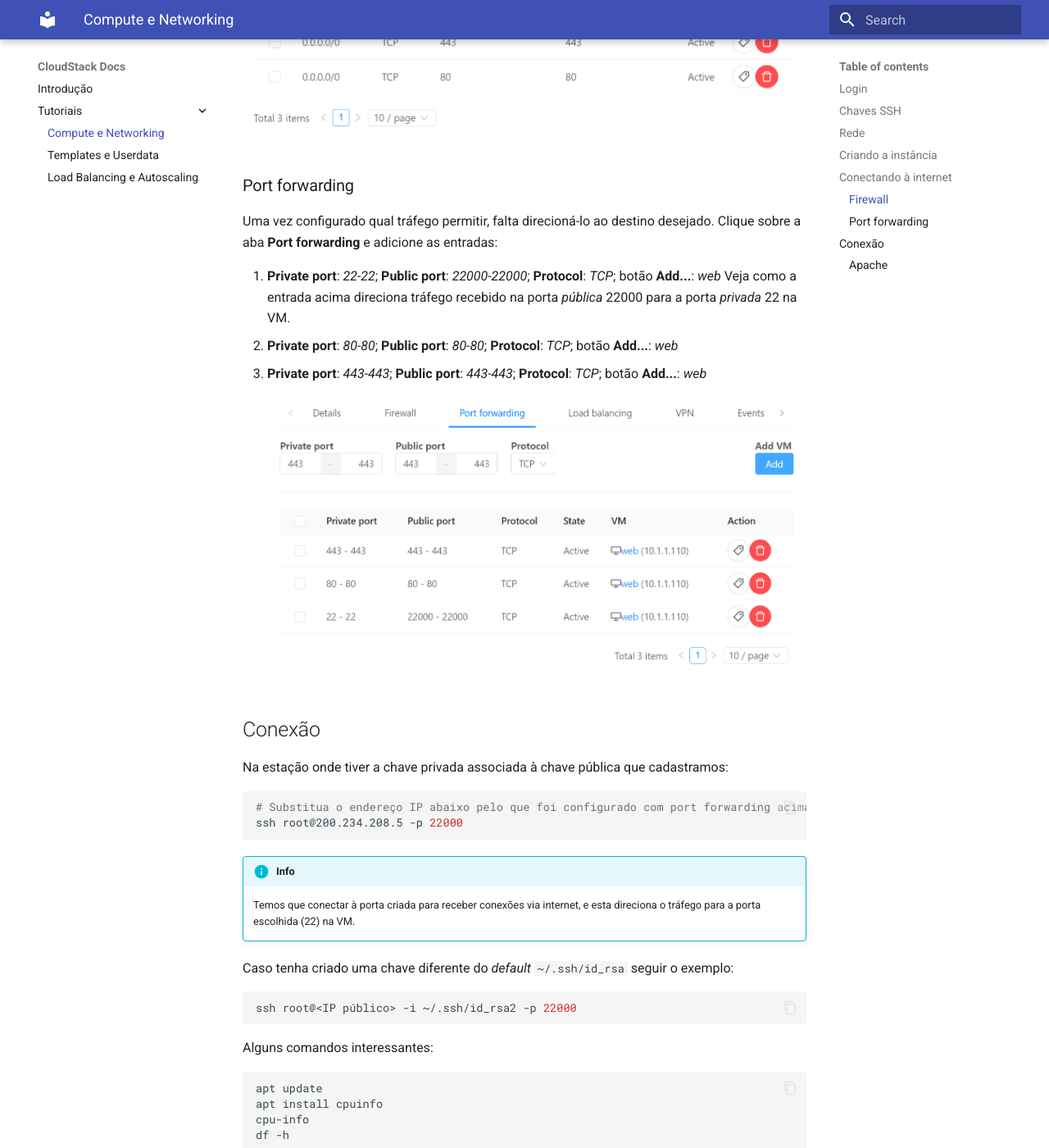
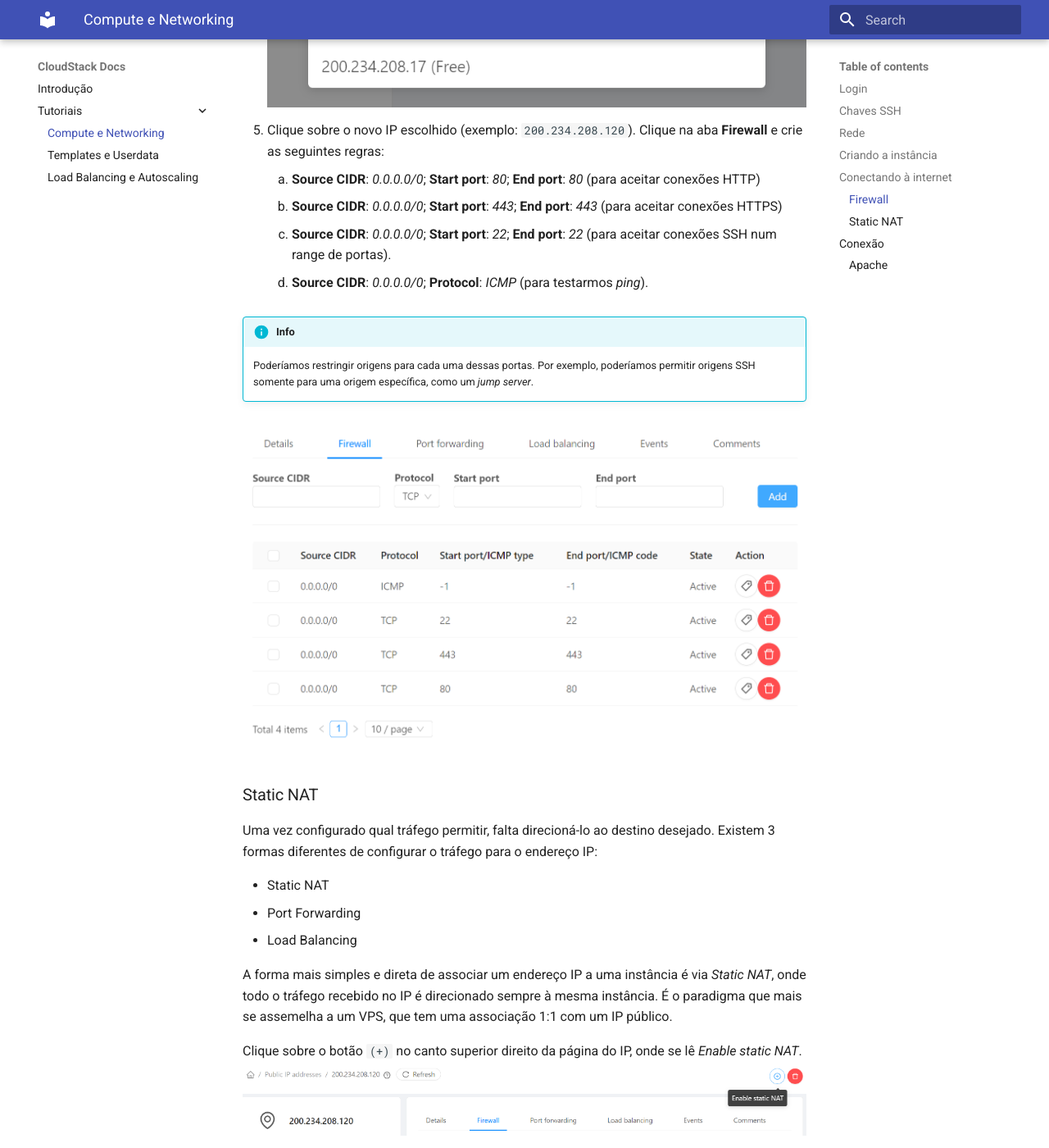
Before and after one commit to gmautner/cloudstack-docs, an MkDocs documentation site: the page built from docs/tutoriais/compute.md, in a window 1280 px wide and 1400 px high, scrolled down 5247 px. Shown: the whole window at 82% size. Built offline with MkDocs 1.6.1 and Material for MkDocs 9.7.7, drawn with Linux system fonts in a browser that asks for light colours; some of the changed text lies outside the part shown.

Commit message:
static nat

````diff
--- a/docs/tutoriais/compute.md
+++ b/docs/tutoriais/compute.md
@@ -69,42 +69,53 @@
 ![Egress rules](egress.png)
 3. Na aba __Public IP addresses__ vemos que já há um primeiro IP associado e marcado como _source-nat_. Isto indica que tráfego originado de dentro da rede para a internet terá este IP como origem.
 ![Public IP addresses](public-ip.png)
-4. Este mesmo IP pode ser usado também para filtrar e direcionar tráfego oruindo da internet. Clique sobre ele.
-5. Iremos para outra página com detalhes sobre o IP escolhido. Clique na aba __Firewall__ e crie 3 regras de firewall:
+4. No menu à esquerda acesse __Networks__, __Guest networks__, _minha-rede_, __Public IP addresses__ e clique __+ Acquire new IP__. Escolha qualquer IP livre.
+![Acquire new IP](acquire-ip.png)
+5. Clique sobre o novo IP escolhido (exemplo: `200.234.208.120`). Clique na aba __Firewall__ e crie as seguintes regras:
     1. __Source CIDR__: _0.0.0.0/0_; __Start port__: _80_; __End port__: _80_ (para aceitar conexões HTTP)
     2. __Source CIDR__: _0.0.0.0/0_; __Start port__: _443_; __End port__: _443_ (para aceitar conexões HTTPS)
-    3. __Source CIDR__: _0.0.0.0/0_; __Start port__: _22000_; __End port__: _22099_ (para aceitar conexões SSH num range de portas).
+    3. __Source CIDR__: _0.0.0.0/0_; __Start port__: _22_; __End port__: _22_ (para aceitar conexões SSH num range de portas).
+    4. __Source CIDR__: _0.0.0.0/0_; __Protocol__: _ICMP_ (para testarmos _ping_).
 
 !!! info
     Poderíamos restringir origens para cada uma dessas portas. Por exemplo, poderíamos permitir origens SSH somente para uma origem específica, como um _jump server_.
 ![Firewall](firewall.png)
 
-### Port forwarding
+### Static NAT
 
-Uma vez configurado qual tráfego permitir, falta direcioná-lo ao destino desejado. Clique sobre a aba __Port forwarding__ e adicione as entradas:
+Uma vez configurado qual tráfego permitir, falta direcioná-lo ao destino desejado. Existem 3 formas diferentes de configurar o tráfego para o endereço IP:
 
-1. __Private port__: _22-22_; __Public port__: _22000-22000_; __Protocol__: _TCP_; botão __Add...__: _web_
-Veja como a entrada acima direciona tráfego recebido na porta _pública_ 22000 para a porta _privada_ 22 na VM.
-1. __Private port__: _80-80_; __Public port__: _80-80_; __Protocol__: _TCP_; botão __Add...__: _web_
-1. __Private port__: _443-443_; __Public port__: _443-443_; __Protocol__: _TCP_; botão __Add...__: _web_
-![Forwarding](forwarding.png)
+- Static NAT
+- Port Forwarding
+- Load Balancing
+
+A forma mais simples e direta de associar um endereço IP a uma instância é via _Static NAT_, onde todo o tráfego recebido no IP é direcionado sempre à mesma instância. É o paradigma que mais se assemelha a um VPS, que tem uma associação 1:1 com um IP público.
+
+Clique sobre o botão `(+)` no canto superior direito da página do IP, onde se lê _Enable static NAT_.
+![Enable Static NAT](enable-static-nat.png)
+
+Em seguida escolha como destino a instância _web_ que criamos.
+![Static NAT](static-nat.png)
 
 ## Conexão
+
+Uma vez que habilitamos _ICMP_ para o IP, podemos testar o _ping_:
+
+```bash
+ping 200.234.208.120 # substitua pelo IP que escolheu acima
+```
 
 Na estação onde tiver a chave privada associada à chave pública que cadastramos:
 
 ```bash
-# Substitua o endereço IP abaixo pelo que foi configurado com port forwarding acima
-ssh root@200.234.208.5 -p 22000
+# Substitua pelo IP que escolheu acima
+ssh root@200.234.208.120
 ```
-
-!!! info
-    Temos que conectar à porta criada para receber conexões via internet, e esta direciona o tráfego para a porta escolhida (22) na VM.
 
 Caso tenha criado uma chave diferente do _default_ `~/.ssh/id_rsa` seguir o exemplo:
 
 ```bash
-ssh root@<IP público> -i ~/.ssh/id_rsa2 -p 22000
+ssh root@200.234.208.120 -i ~/.ssh/id_rsa2
 ```
 Alguns comandos interessantes:
 
````
Also changed, not shown: other parts of docs/tutoriais/compute.md (+1 -1 lines), docs/tutoriais/apache.png, docs/tutoriais/enable-static-nat.png (added), docs/tutoriais/firewall.png, docs/tutoriais/static-nat.png (added).
